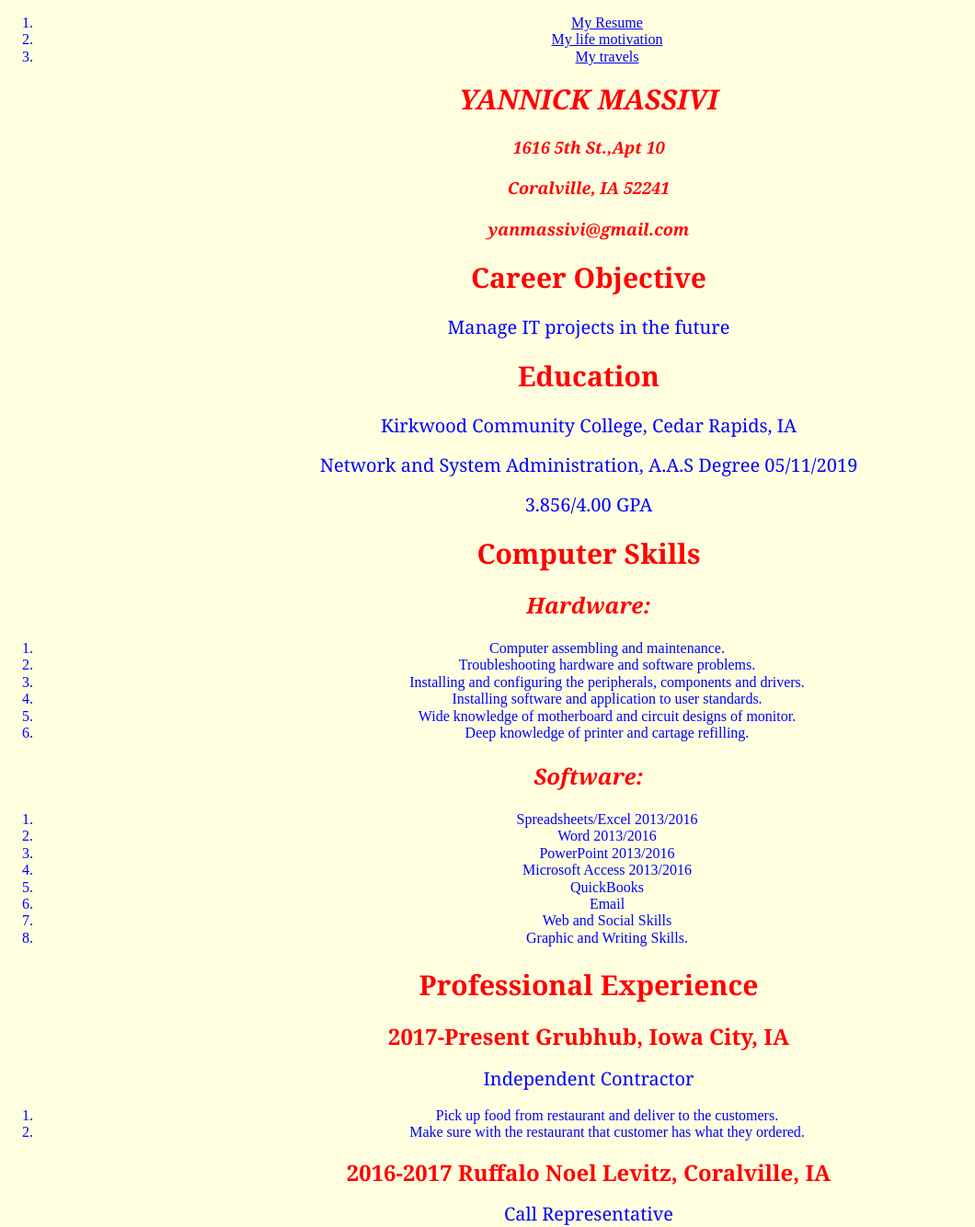
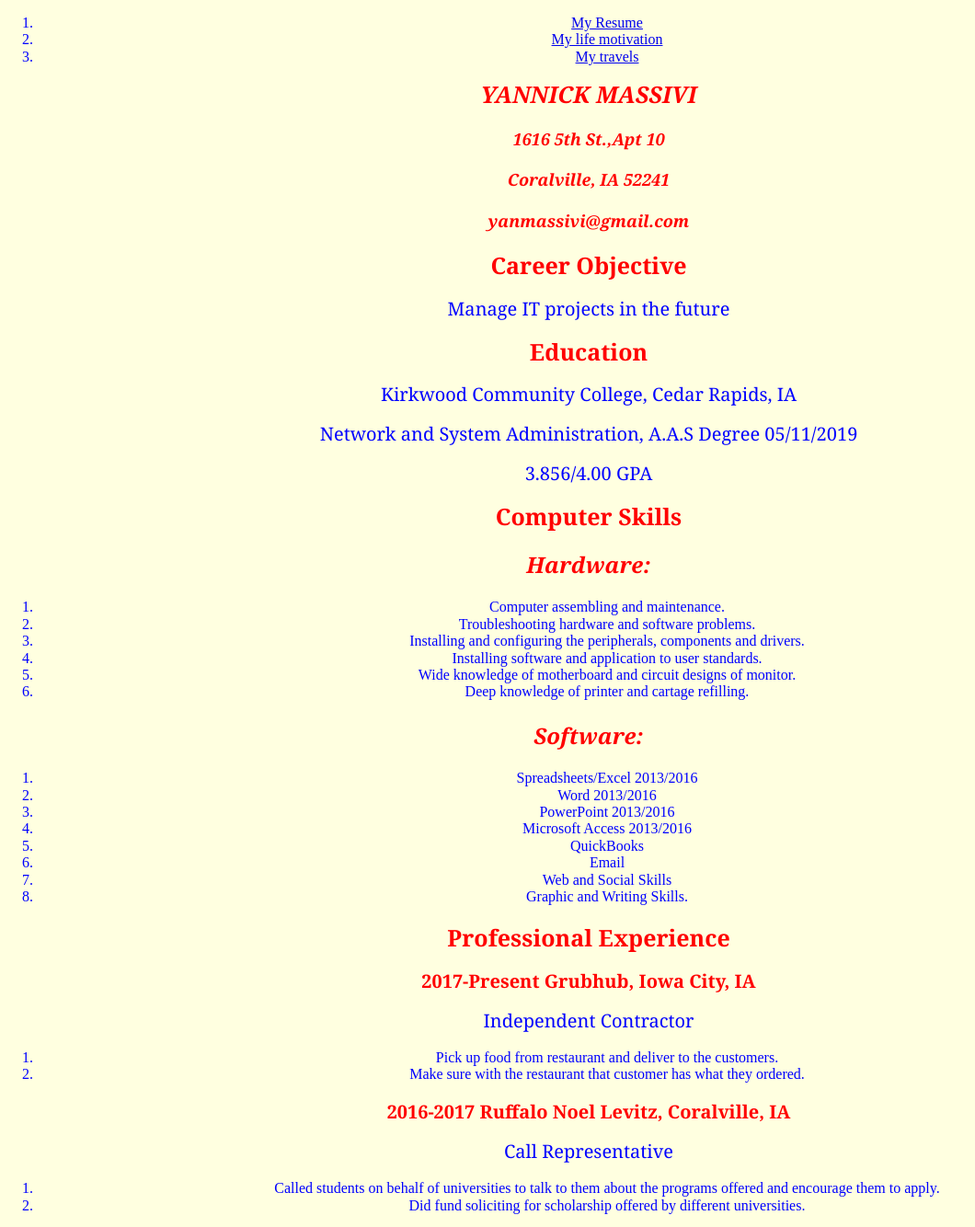
Before and after one commit to ymassivi/project_2_final_turn_in, a plain HTML site: page index.html in a window 1280 px wide. Shown: the top 1334 px of the page at 92% size, without its empty margins (0-1060 px from the left). Drawn offline with Linux system fonts and the light colour scheme.

Commit message:
Update style.css

```diff
--- a/style/style.css
+++ b/style/style.css
@@ -10,7 +10,7 @@ h1 {
     color: red;
     text-align: center;
     font-family: Cambria,Arial;
-    font-size: 30px;
+    font-size: 25px;
     font-style: italic;
 }
 h4 {
@@ -39,14 +39,14 @@ p {
 h2 {
     text-align: center;
     font-family: Cambria,Arial;
-    font-size: 30px;
+    font-size: 25px;
     font-style: normal;
     color: red;
 }
 strong{
        text-align: center;
        font-family: Cambria,Arial;
-       font-size: 24px;
+       font-size: 20px;
        font-style: normal;
        color: red;
 }
```
